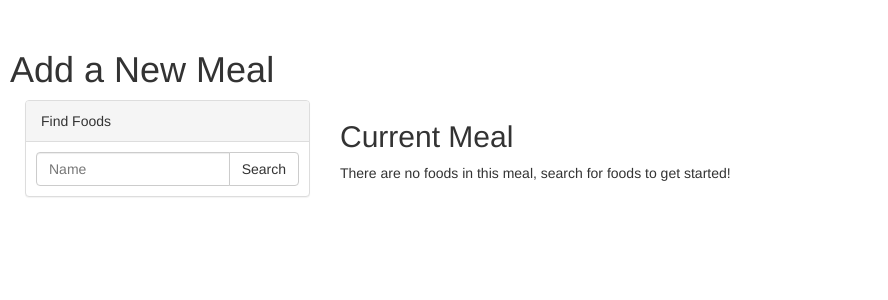
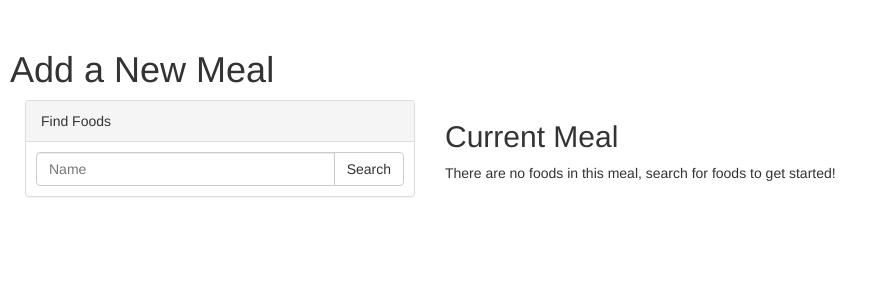
Before and after one commit to Queuecumber/diet-tracker, a PHP site: page /addMeal.php in a window 1280 px wide. Shown: the part 52-352 px from the top of the page, without its empty margins (0-888 px from the left). Run offline with PHP 8.4, Linux system fonts and the light colour scheme; the visitor is signed in with stand-in values (Sample User, id 1); data that the repository does not hold is empty.

Commit message:
Fixed sizing for medium screens for add meal page

```diff
--- a/web/addMeal.php
+++ b/web/addMeal.php
@@ -207,7 +207,7 @@ if($_SERVER['REQUEST_METHOD'] == 'POST' && isset($_POST['food_to_add']))
         <main>
             <h1> Add a New Meal </h1>
 
-            <article class="col-lg-3 col-sm-4">
+            <article class="col-sm-4">
                 <aside class="panel panel-default find-foods">
                     <section class="panel-heading">
                         Find Foods
```
